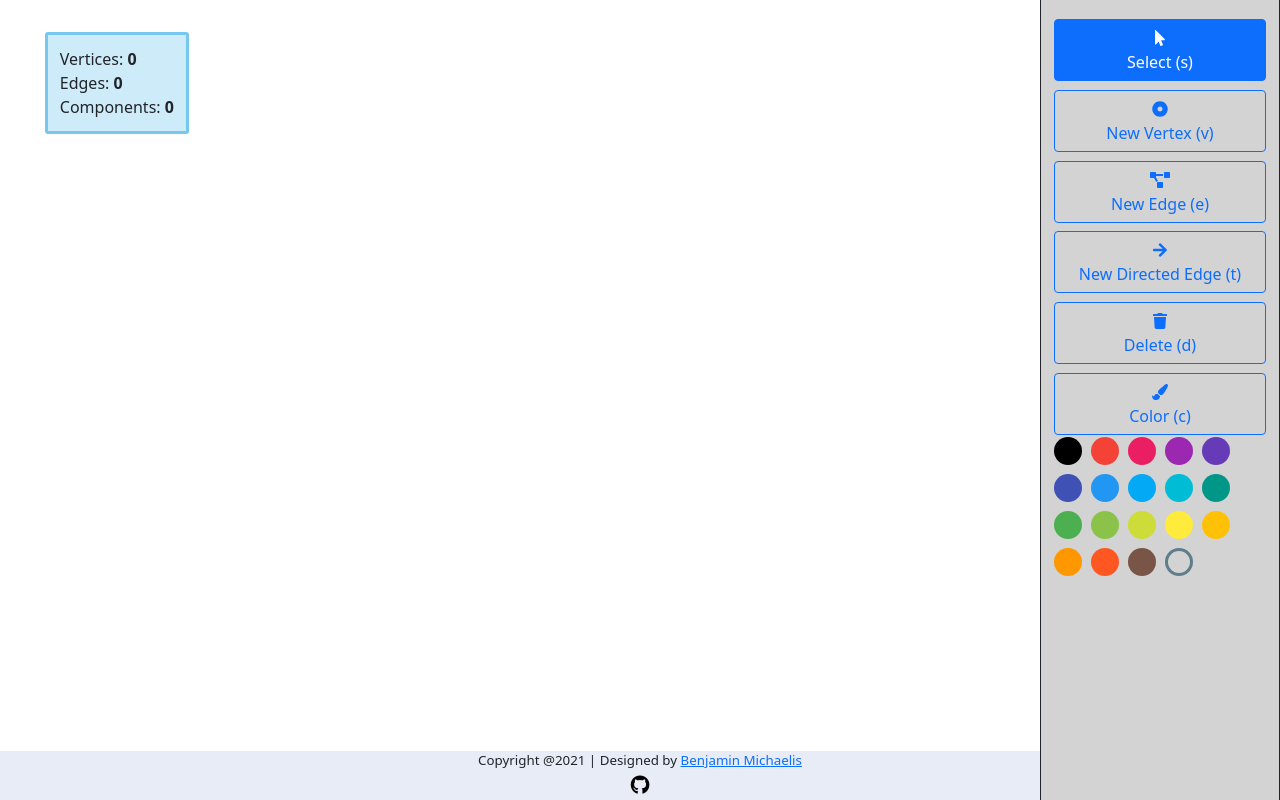
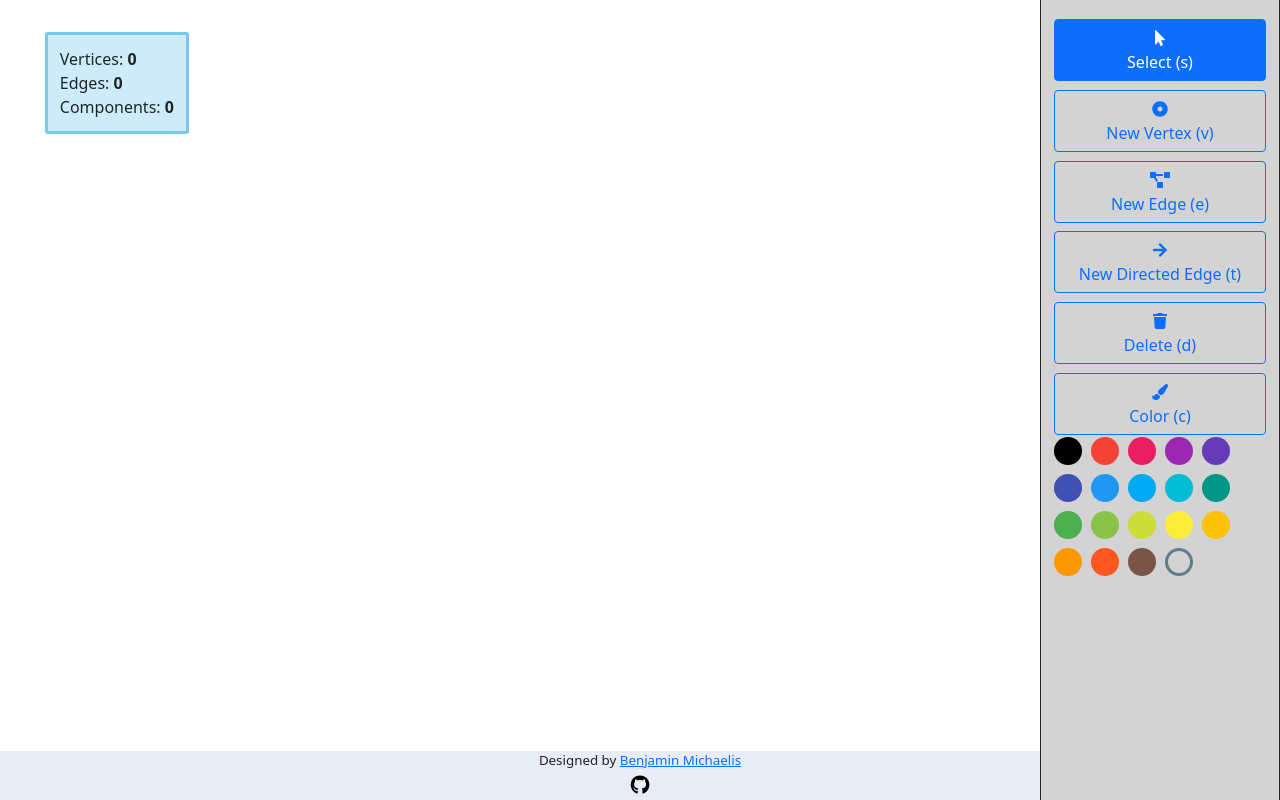
Before and after one commit to BenjaminMichaelis/graph-sketchpad, a React (Create React App) app: page / in a window 1280 px wide. Built offline with nearby package versions, Linux system fonts and the light colour scheme.

Commit message:
tiny footer word change

```diff
--- a/src/Footer.js
+++ b/src/Footer.js
@@ -7,10 +7,10 @@ function Footer()
 {
   return (
     <div class="Footer">
-      <p class="p">Copyright @2021 | Designed by <a href="https://github.com/BenjaminMichaelis">Benjamin Michaelis</a></p>
+      <p class="p">Designed by <a href="https://github.com/BenjaminMichaelis" target="_blank" rel="noopener noreferrer">Benjamin Michaelis</a></p>
       {/* <p class="p">Source Code: <a href="https://github.com/BenjaminMichaelis/GraphSketchpad">https://github.com/BenjaminMichaelis/GraphSketchpad</a></p> */}
             <span class="span">
-                <a href="https://github.com/BenjaminMichaelis/GraphSketchpad">
+                <a href="https://github.com/BenjaminMichaelis/GraphSketchpad" target="_blank" rel="noopener noreferrer">
                     <div class="link">
                         <i class="fab fa-github"></i>
                     </div>
```
